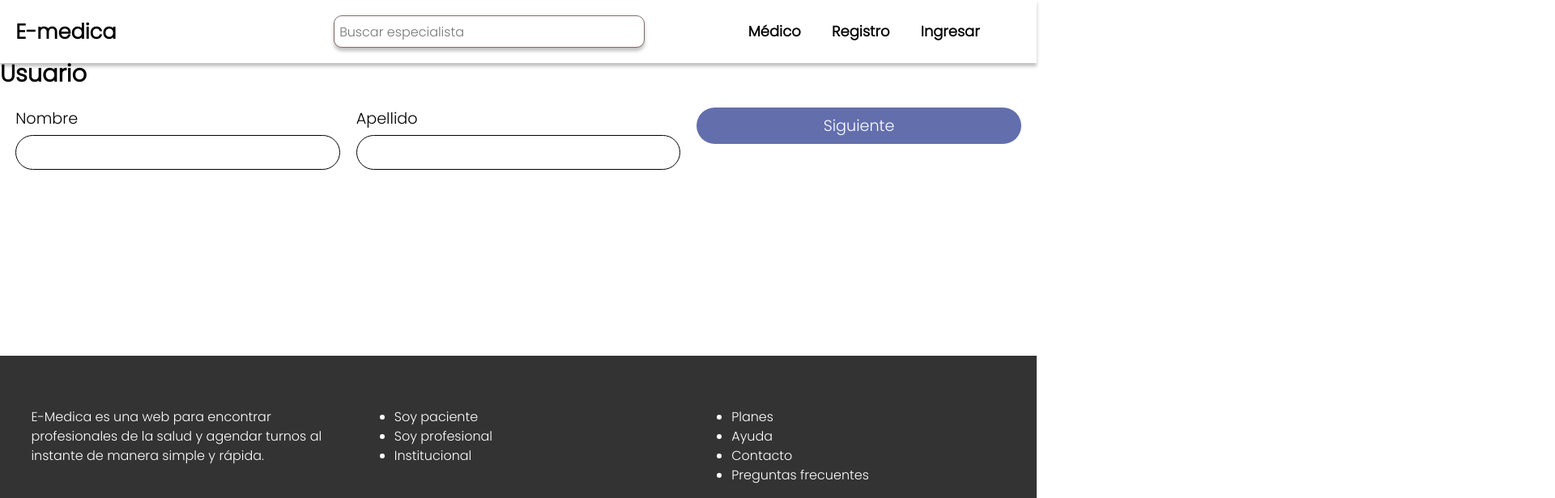
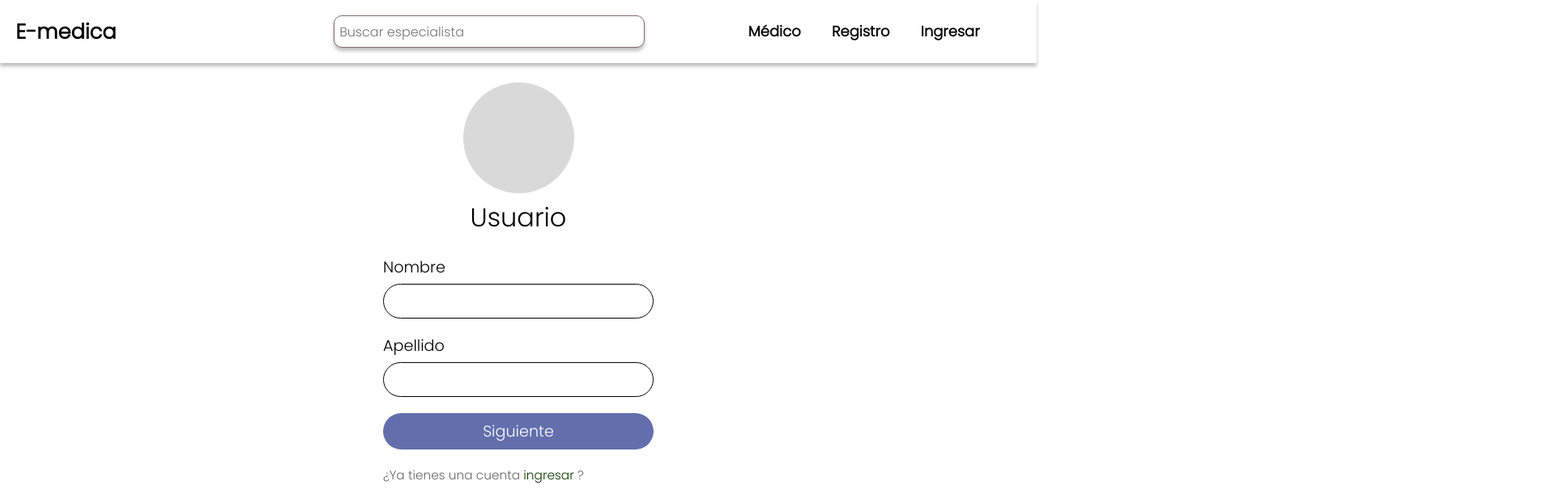
Before and after one commit to No-Country/NC-C11-31-E-Medica, a Next.js app in the folder client/: page /register in a window 1280 px wide. Shown: the top 616 px of the page at 81% size, 1920 px wide, since content can reach past the window. Built offline with nearby package versions, Linux system fonts and the light colour scheme.

Commit message:
feat: add global context and change register

```diff
--- /dev/null
+++ b/client/src/app/context/global/Global-context.jsx
@@ -0,0 +1,5 @@
+import { createContext } from 'react'
+
+const GlobalContext = createContext({})
+
+export { GlobalContext }
--- /dev/null
+++ b/client/src/app/context/global/Global-provider.jsx
@@ -0,0 +1,10 @@
+import { GlobalContext } from './GlobalContext'
+import { useState } from 'react'
+
+const GlobalProvider = ({ children }) => {
+  const [stateFilter, setStateFilter] = useState('')
+
+  return <GlobalContext.Provider value={}>{children}</GlobalContext.Provider>
+}
+
+export { GlobalProvider }
--- a/client/src/app/register/form-register/Form-register.jsx
+++ b/client/src/app/register/form-register/Form-register.jsx
@@ -1,4 +1,5 @@
 'use client'
+import Link from 'next/link'
 import { useForm } from 'react-hook-form'
 import { useState } from 'react'
 import FormInput from './Form-input'
@@ -76,6 +77,9 @@
         <button className='form-register-next' onClick={changeStateForm}>
           Siguiente
         </button>
+        <Link className='form-register-link' href='/login'>
+          ¿Ya tienes una cuenta <span className='form-register-link-span'>ingresar</span> ?
+        </Link>
       </div>
       <div className={`form-register-cont ${stateForm ? 'form-register-cont-2-in' : 'form-register-cont-2-out'} `}>
         <FormInput valueInput={{ label: 'Fecha de nacimiento', type: 'date', Form: { ...register('dob', { required: 'campo requerido' }) } }} />
--- a/client/src/app/register/form-register/_form-register.scss
+++ b/client/src/app/register/form-register/_form-register.scss
@@ -28,6 +28,13 @@
   &-cont-2-out {
     transform: translateX(125%);
     opacity: 0;
+  }
+  &-link {
+    font-size: clamp(0.8rem, 1.2vw, 2.2rem);
+    color: #00000098;
+    &-span {
+      color: #0e3b00;
+    }
   }
 
   &-article {
--- a/client/src/app/register/layout.js
+++ b/client/src/app/register/layout.js
@@ -1,5 +1,5 @@
 const Layout = ({ children }) => {
-  return <div className='register'>{children}</div>
+  return <>{children}</>
 }
 
 export default Layout
--- a/client/src/app/styles/main.scss
+++ b/client/src/app/styles/main.scss
@@ -6,3 +6,4 @@
 
 @use '../login/components/form-login/form-login';
 @use '../register/form-register/form-register';
+@use '../register/login-register';
```
Also changed, not shown: client/src/app/global-services/specialist.js (added, +9 -0 lines).
